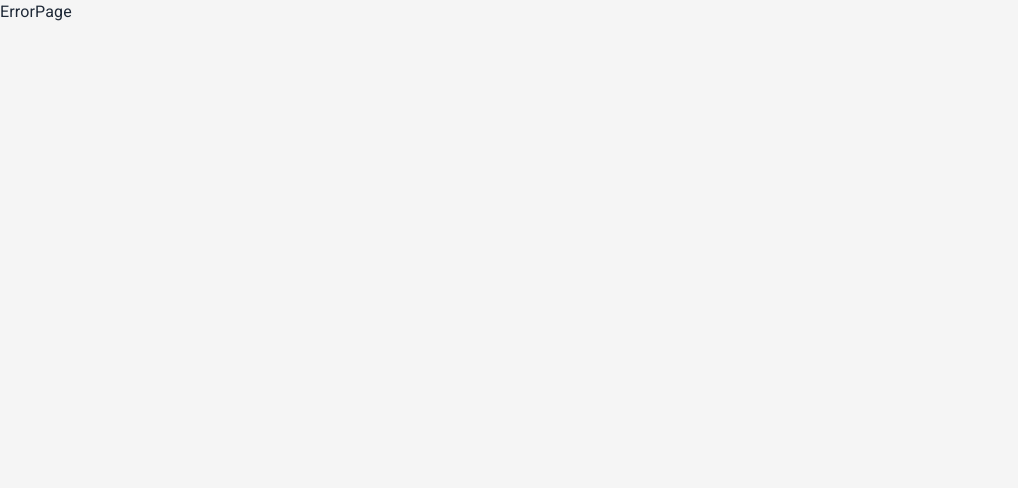
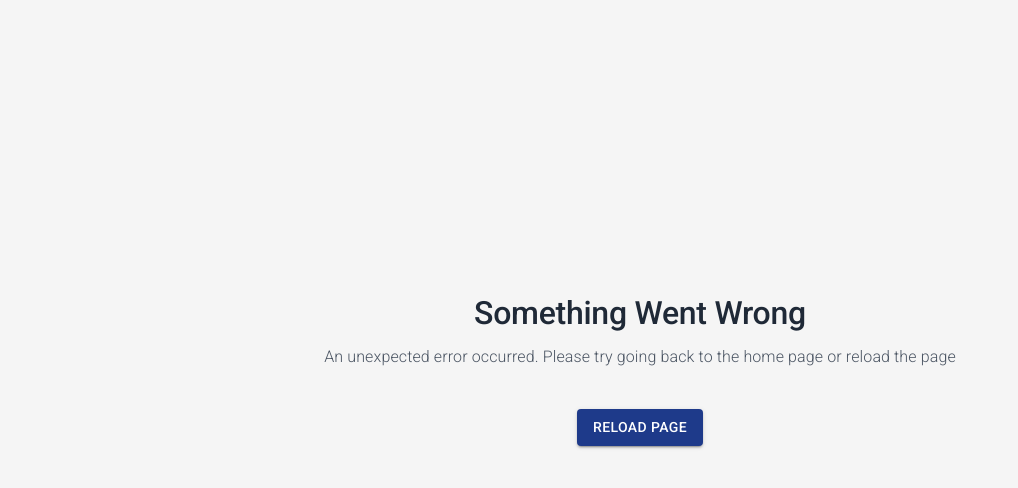
Before and after one commit to miruashvili111/smartsoft, a React (Vite) app: page /error in a window 1280 px wide. Shown: the top 488 px of the page, without its empty margins (0-1018 px from the left). Built offline with nearby package versions, Linux system fonts and the light colour scheme.

Commit message:
add error boundary

```diff
--- a/src/pages/ErrorPage.tsx
+++ b/src/pages/ErrorPage.tsx
@@ -1,7 +1,33 @@
+import { Box, Button, Typography } from "@mui/material"
 
 const ErrorPage = () => {
     return (
-        <div>ErrorPage</div>
+        <Box
+            sx={{
+                minHeight: 'calc(100vh - 60px)',
+                maxWidth: 1920,
+                display: 'flex',
+                flexDirection: 'column',
+                alignItems: 'center',
+                justifyContent: 'center',
+                textAlign: 'center'
+            }}
+        >
+            <Typography variant="h2" color="textPrimary" gutterBottom>
+                Something Went Wrong
+            </Typography>
+            <Typography variant="h6" color="textSecondary">
+                An unexpected error occurred. Please try going back to the home page or reload the page
+            </Typography>
+            <Button
+                variant="contained"
+                color="primary"
+                onClick={() => window.location.reload()}
+                sx={{ mt: 5 }}
+            >
+                Reload Page
+            </Button>
+        </Box>
     )
 }
 
```
Also changed, not shown: src/config/ErrorBoundary.tsx (added, +33 -0 lines).
